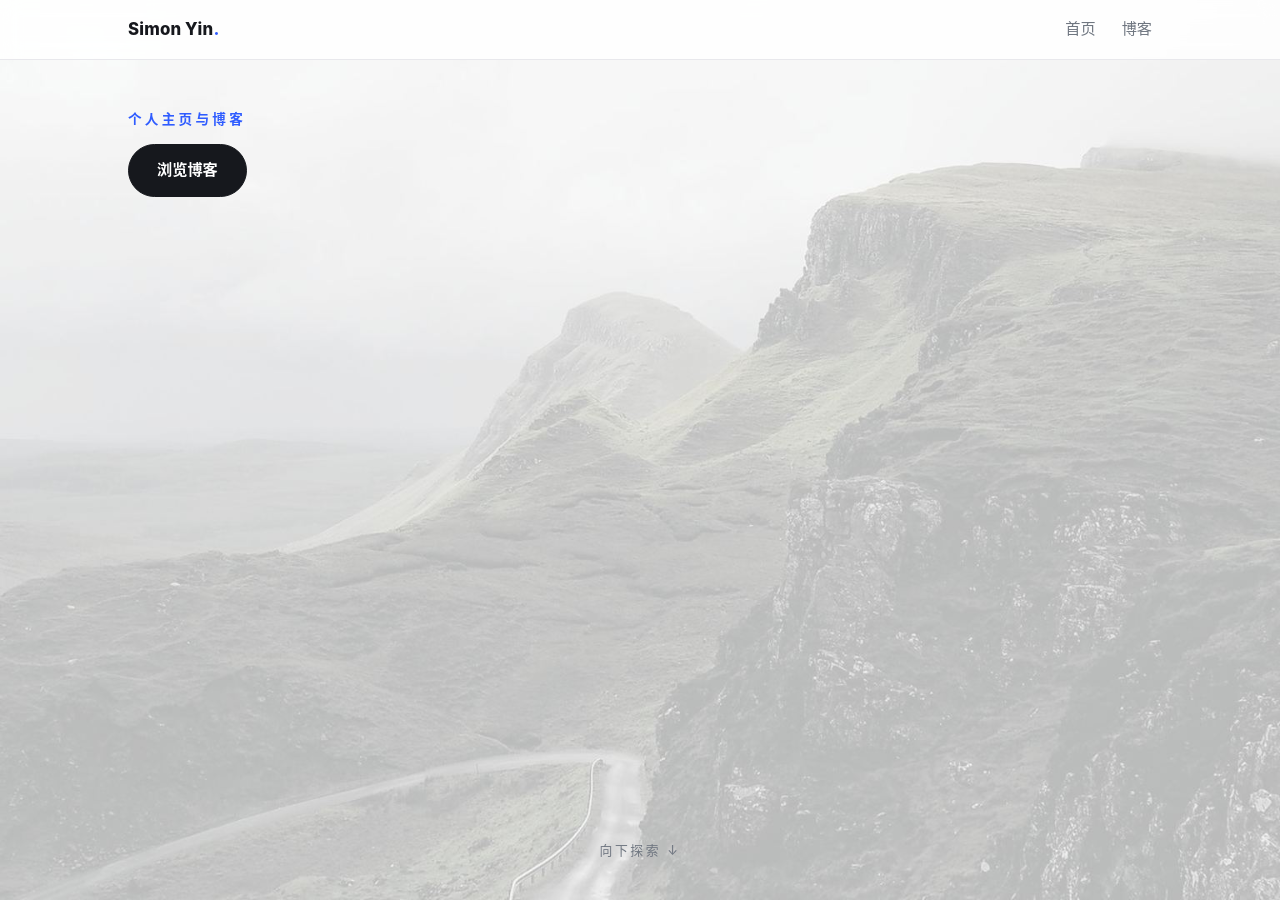
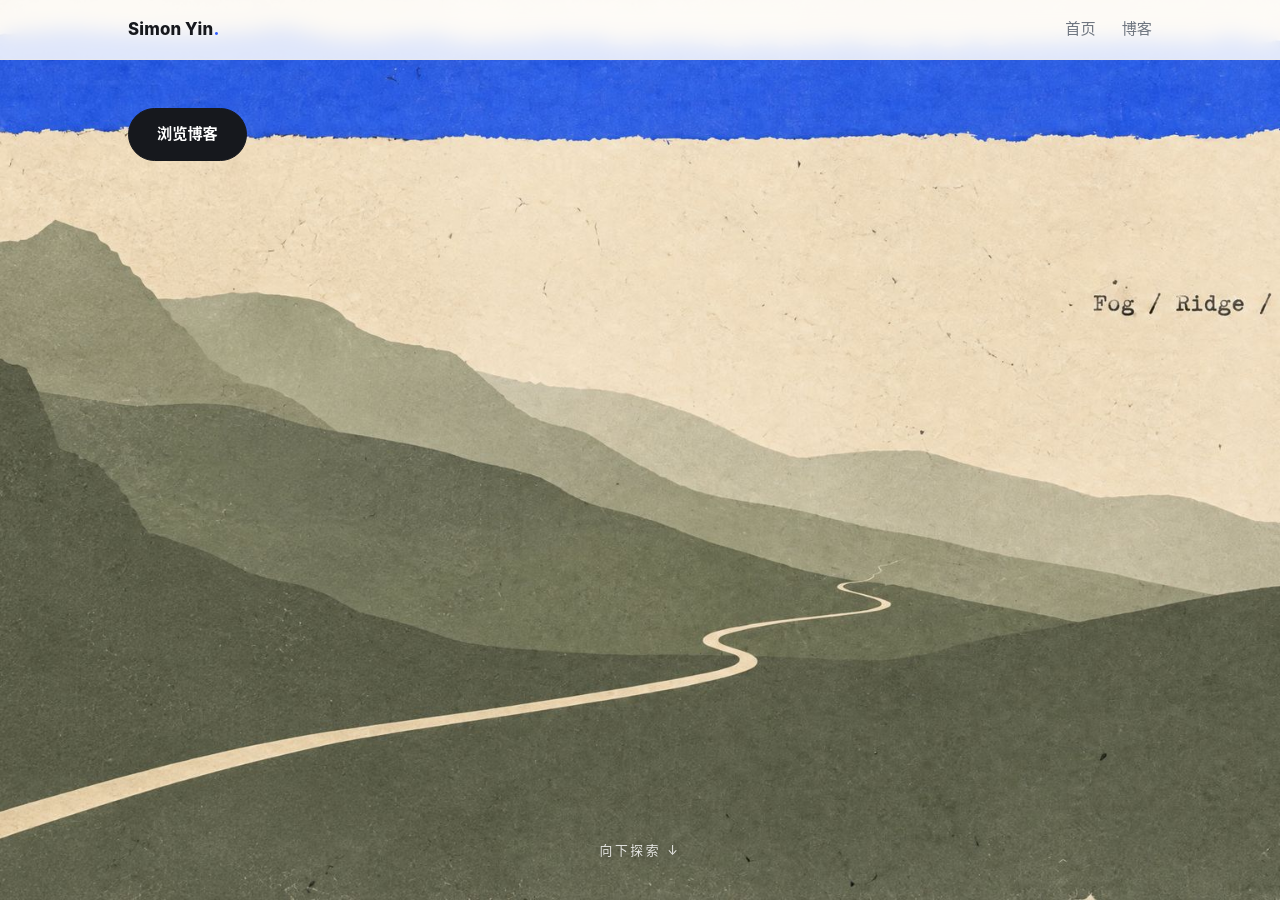
Before and after one commit to Simon96128/Simon96128.github.io, a Jekyll site: the page built from index.html, in a window 1280 px wide and 900 px high. Built offline with Jekyll 4.4.1, drawn with Linux system fonts in a browser that asks for light colours.

Commit message:
Swap in generated zine background; tune hero contrast

```diff
--- a/assets/css/style.css
+++ b/assets/css/style.css
@@ -147,9 +147,10 @@ main#content {
 .hero-scroll {
   margin-top: auto;
   align-self: center;
-  color: var(--muted);
+  color: rgba(255, 255, 255, 0.85);
   font-size: 0.8rem;
   letter-spacing: 0.2em;
+  text-shadow: 0 1px 6px rgba(0, 0, 0, 0.35);
   animation: bob 2.2s ease-in-out infinite;
 }
 @keyframes bob {
--- a/index.html
+++ b/index.html
@@ -3,7 +3,6 @@ layout: home
 ---
 
 <section class="hero">
-  <p class="hero-kicker">个人主页与博客</p>
   <div class="hero-actions">
     <a class="btn-pill btn-pill--primary" href="{{ '/blog/' | relative_url }}">浏览博客</a>
   </div>
```
Also changed, not shown: assets/images/bg.jpg.
